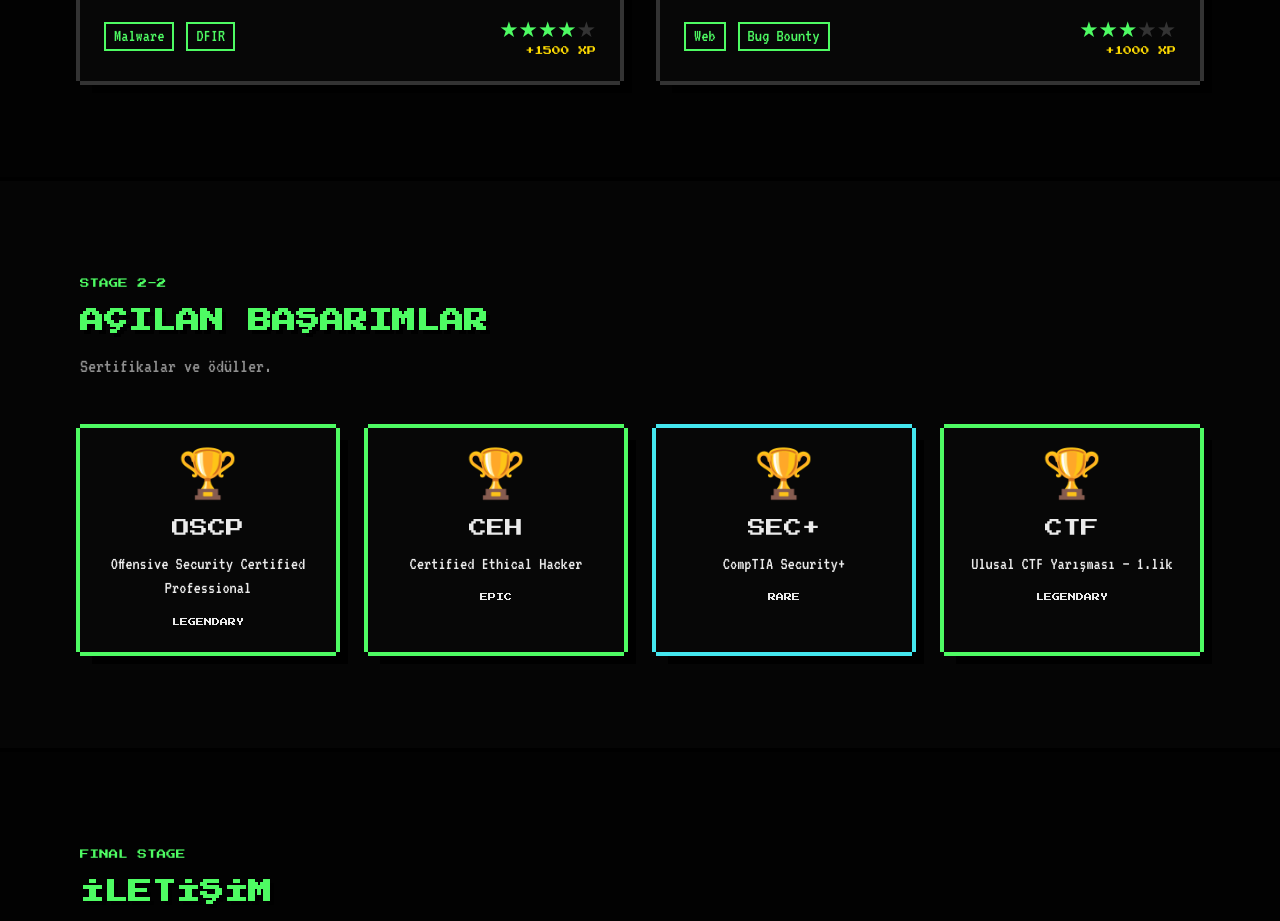
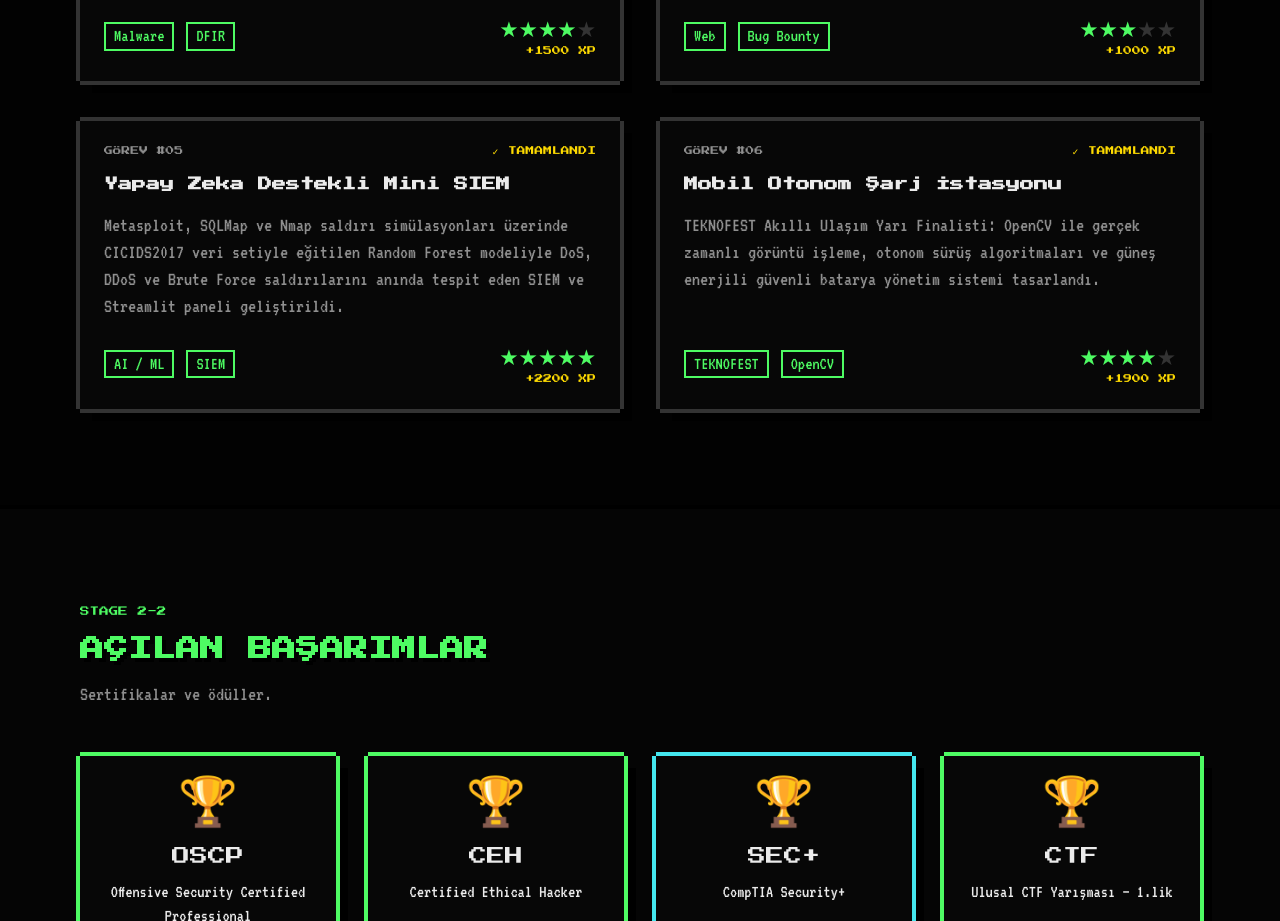
Before and after one commit to Yusufkursun/yusufkursun.github.io, a plain HTML site: page index.html in a window 1280 px wide. Shown: the part 3080-4001 px from the top of the page. Drawn offline with Linux system fonts and the light colour scheme.

Commit message:
Add 2 more completed quests to portfolio

```diff
--- a/index.html
+++ b/index.html
@@ -411,6 +411,54 @@
               </div>
             </div>
           </article>
+
+          <article class="pixel-panel quest-card">
+            <div class="quest-meta">
+              <p class="text-muted">GÖREV #05</p>
+              <p class="text-primary">✓ TAMAMLANDI</p>
+            </div>
+            <h3 class="quest-title">Yapay Zeka Destekli Mini SIEM</h3>
+            <p class="quest-desc">
+              Metasploit, SQLMap ve Nmap saldırı simülasyonları üzerinde CICIDS2017 veri setiyle
+              eğitilen Random Forest modeliyle DoS, DDoS ve Brute Force saldırılarını anında tespit
+              eden SIEM ve Streamlit paneli geliştirildi.
+            </p>
+            <div class="quest-footer">
+              <div class="quest-tags">
+                <span class="quest-tag">AI / ML</span>
+                <span class="quest-tag">SIEM</span>
+              </div>
+              <div style="text-align: right">
+                <p class="text-secondary" aria-label="Zorluk 5/5">★★★★★</p>
+                <p class="quest-reward">+2200 XP</p>
+              </div>
+            </div>
+          </article>
+
+          <article class="pixel-panel quest-card">
+            <div class="quest-meta">
+              <p class="text-muted">GÖREV #06</p>
+              <p class="text-primary">✓ TAMAMLANDI</p>
+            </div>
+            <h3 class="quest-title">Mobil Otonom Şarj İstasyonu</h3>
+            <p class="quest-desc">
+              TEKNOFEST Akıllı Ulaşım Yarı Finalisti: OpenCV ile gerçek zamanlı görüntü işleme,
+              otonom sürüş algoritmaları ve güneş enerjili güvenli batarya yönetim sistemi
+              tasarlandı.
+            </p>
+            <div class="quest-footer">
+              <div class="quest-tags">
+                <span class="quest-tag">TEKNOFEST</span>
+                <span class="quest-tag">OpenCV</span>
+              </div>
+              <div style="text-align: right">
+                <p class="text-secondary" aria-label="Zorluk 4/5">
+                  ★★★★<span style="color: var(--border)">★</span>
+                </p>
+                <p class="quest-reward">+1900 XP</p>
+              </div>
+            </div>
+          </article>
         </div>
       </section>
 
--- a/script.js
+++ b/script.js
@@ -26,6 +26,8 @@ const STATIC_OUTPUTS = {
     { kind: "out", text: "[✓] SOC & SIEM Kurulumu ★★★★" },
     { kind: "out", text: "[✓] Fidye Yazılımı Analizi ★★★★" },
     { kind: "out", text: "[✓] Bug Bounty: Kritik IDOR ★★★" },
+    { kind: "out", text: "[✓] Yapay Zeka Destekli Mini SIEM ★★★★★" },
+    { kind: "out", text: "[✓] Mobil Otonom Şarj İstasyonu ★★★★" },
   ],
   certs: [
     { kind: "out", text: "🏆 OSCP — Offensive Security Certified Professional" },
```
